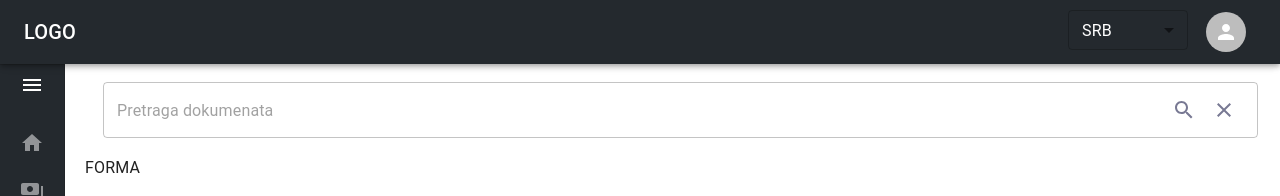
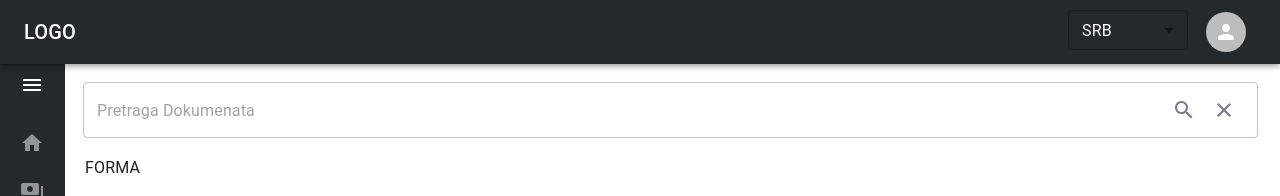
Before and after one commit to nemanjarasicn/EInvoices, a React (Create React App) app: page /invoices/create in a window 1280 px wide. Shown: the top 196 px of the page. Built offline with nearby package versions, Linux system fonts and the light colour scheme.

Commit message:
fixed search field

```diff
--- a/src/features/invoices/components/SearchField.tsx
+++ b/src/features/invoices/components/SearchField.tsx
@@ -10,10 +10,12 @@ import CheckCircleOutlineIcon from "@mui/icons-material/CheckCircleOutline";
 import { useLocation } from "react-router-dom";
 import { IconButton } from "@mui/material";
 import React from "react";
+import { useTranslation } from "react-i18next";
 
 type SearchFieldProps = {};
 
 export default function SearchField({}: SearchFieldProps): JSX.Element {
+  const { t } = useTranslation();
   const [value, setValue] = useState("searchValue");
 
   const textInput = React.useRef({ value: "" });
@@ -24,10 +26,10 @@ export default function SearchField({}: SearchFieldProps): JSX.Element {
 
   function getSearhTab(): any {
     if (location.pathname.includes("sale")) {
-      return "Pretraga izlaznih dokumenata";
+      return t('SearchField.searchOutgoingdocuments');
     }
     if (location.pathname.includes("purchases")) {
-      return "Pretraga dolaznih dokumenata";
+      return t('SearchField.searchIncomingdocuments');
     }
     return "";
   }
@@ -48,7 +50,7 @@ export default function SearchField({}: SearchFieldProps): JSX.Element {
   }
 
   return (
-    <div style={{ textAlign: "center", margin: "10px" }}>
+    <div style={{ textAlign: "center", margin: "10px 10px 10px -10px" }}>
       <FormControl
         sx={{
           m: 1,
@@ -60,7 +62,7 @@ export default function SearchField({}: SearchFieldProps): JSX.Element {
       >
         <OutlinedInput
           id="outlined-adornment-search"
-          placeholder="Pretraga dokumenata"
+          placeholder={t('SearchField.documentSearch')}
           onChange={(newValue) => {
             setValue(newValue.target.value);
           }}
--- a/src/i18n/en/EN.json
+++ b/src/i18n/en/EN.json
@@ -92,5 +92,10 @@
       "fieldName": "Field Name :",
       "errorMessage": "Error Message :"
     }
+  },
+  "SearchField": {
+    "documentSearch": "Search documents",
+    "searchOutgoingdocuments": "Search outgoing documents",
+    "searchIncomingdocuments": "Search incoming documents"
   }
 }
--- a/src/i18n/sr/SRB.json
+++ b/src/i18n/sr/SRB.json
@@ -92,5 +92,10 @@
       "fieldName": "Ime polja :",
       "errorMessage": "Poruka o grešci :"
     }
+  },
+  "SearchField": {
+    "documentSearch": "Pretraga Dokumenata",
+    "searchOutgoingdocuments": "Pretraga izlaznih dokumenata",
+    "searchIncomingdocuments":"Pretraga ulaznih dokumenata"
   }
 }
```
